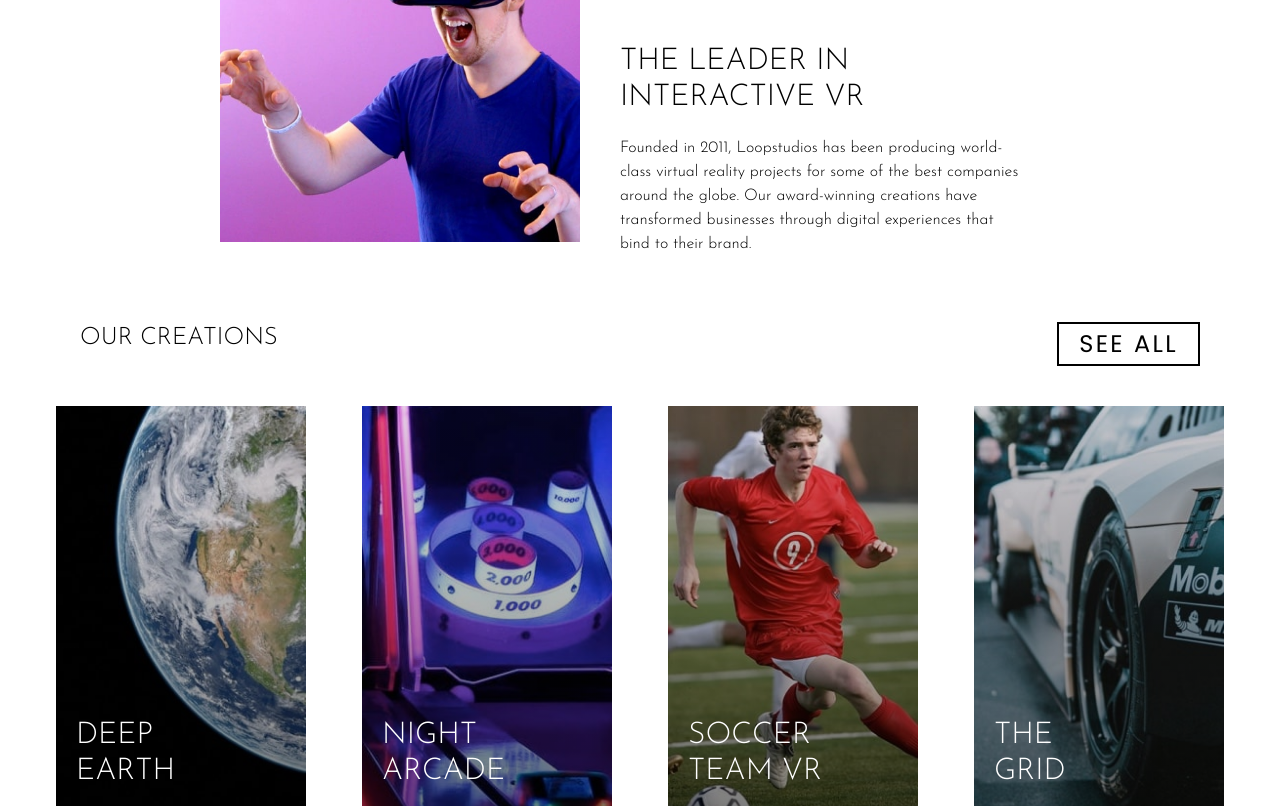
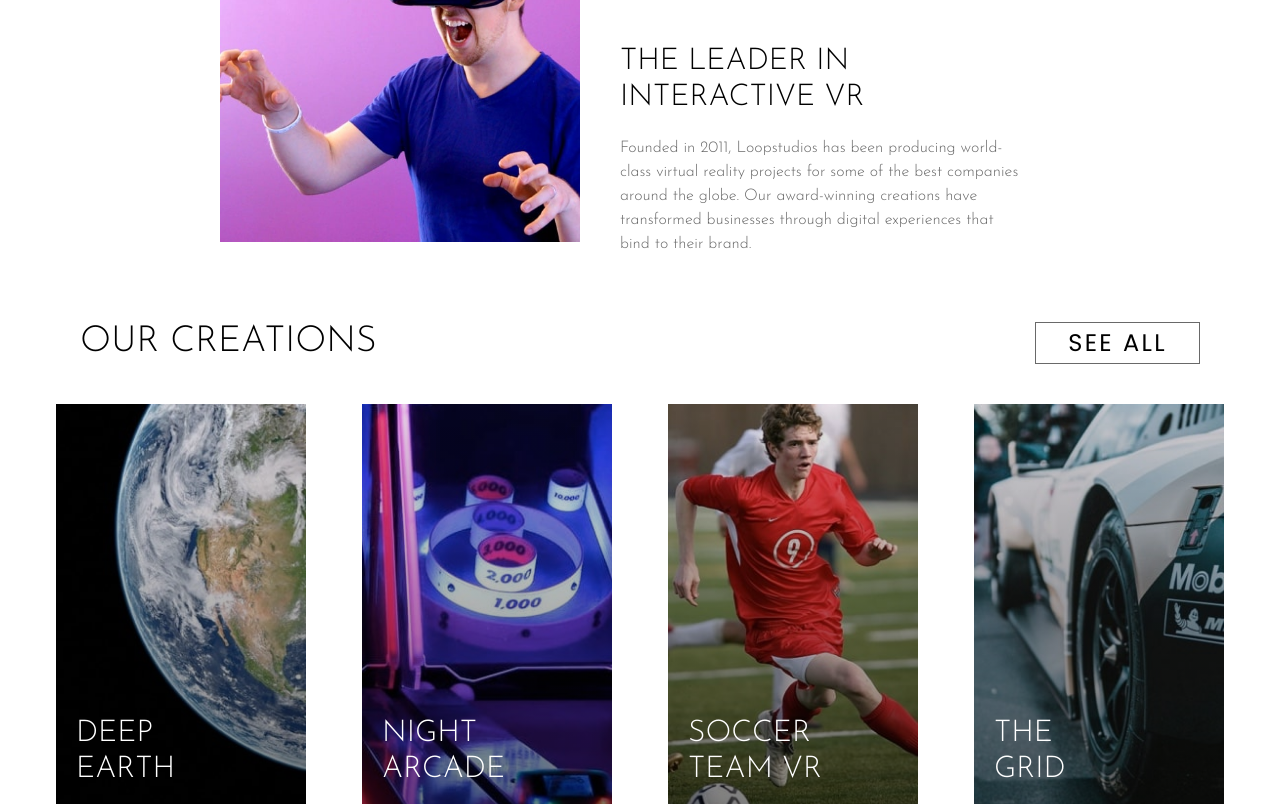
Before and after one commit to ValTM/friendly-bassoon, a React (Vite) app: page /loopstudio in a window 1280 px wide. Shown: the part 760-1568 px from the top of the page. Built offline with nearby package versions, Linux system fonts and the light colour scheme; the HTML template or start-up script is replaced by a standard one.

Commit message:
added small changes to Loopstudio project

```diff
--- a/src/pages/Loopstudio/Footer/Footer.css
+++ b/src/pages/Loopstudio/Footer/Footer.css
@@ -5,9 +5,27 @@
   margin: 0 auto;
 }
 
-.footer .socials li {
+.footer .footer--nav--socials li {
   margin: 0 10px;
+  position: relative;
 }
+.footer .footer--nav--socials li:after {
+  content: '';
+  position: absolute;
+  width: 100%;
+  transform: scaleX(0);
+  height: 2px;
+  bottom: -10px;
+  left: 0px;
+  background-color: var(--primary-white);
+  transform-origin: bottom right;
+  transition: transform 0.25s ease-out;
+}
+.footer .footer--nav--socials li:hover:after {
+  transform: scaleX(1);
+  transform-origin: bottom left;
+}
+
 @media screen and (min-width: 1024px) {
   .footer {
     height: 200px;
--- a/src/pages/Loopstudio/Footer/Footer.jsx
+++ b/src/pages/Loopstudio/Footer/Footer.jsx
@@ -11,7 +11,7 @@ function Footer() {
     <div className="footer mt-40 bg-black lg:flex justify-between  content-center ">
       <div>
         <img className="mx-auto pt-10 lg:ml-0" src={logo} alt="" />
-        <ul className=" mt-10 flex flex-col text-center text-white text-2xl lg:flex-row">
+        <ul className="footer--nav mt-10 flex flex-col text-center text-white text-2xl lg:flex-row">
           <li>About</li>
           <li>Careers</li>
           <li>Events</li>
@@ -20,7 +20,7 @@ function Footer() {
         </ul>
       </div>
       <div>
-        <ul className=" socials mt-10 flex justify-center lg:justify-end">
+        <ul className="footer--nav--socials mt-10 flex justify-center lg:justify-end">
           <li>
             <img src={fb} alt="" />
           </li>
--- a/src/pages/Loopstudio/Loopstudio.css
+++ b/src/pages/Loopstudio/Loopstudio.css
@@ -3,8 +3,8 @@
 :root {
   --primary-white: hsl(0, 0%, 100%);
   --primary-black: hsl(0, 0%, 0%);
-  --primary-dark-gray: hsl(0, 0%, 55%);
-  --primary-very-dark-gray: hsl(0, 0%, 41%);
+  --primary-dark-gray: #8c8c8c;
+  --primary-very-dark-gray: #696969;
   --font-alata: 'Alata';
   --font-josefin: 'Josefin Sans';
 }
--- a/src/pages/Loopstudio/MainSection/MainGallery/MainGallery.jsx
+++ b/src/pages/Loopstudio/MainSection/MainGallery/MainGallery.jsx
@@ -9,11 +9,11 @@ function MainGallery() {
         Our Creations
       </h1>
       <div className=" gallery--nav hidden mx-20 lg:flex lg:justify-between">
-        <h1 className="text-center gallery--text text-2xl uppercase ">
+        <h1 className="text-center gallery--text text-4xl uppercase ">
           Our Creations
         </h1>
         <a
-          className="border-2 border-black px-5 py-1 text-2xl uppercase tracking-widest hover:bg-black hover:text-white hover:border-2 duration-300 "
+          className="border border-loopDarkGray border-black text-black px-8 py-1 text-2xl uppercase tracking-widest hover:bg-black hover:text-white hover:border duration-300 "
           href=""
         >
           See All
@@ -22,7 +22,7 @@ function MainGallery() {
       <div className="items justify-center grid mt-10 gap-x-14 gap-y-8 lg:flex flex-wrap ">
         <ShowcaseCard
           cardClassName="loop-earth item "
-          textClassName="items-text absolute bottom-2 left-5 text-white uppercase text-2xl lg:text-3xl lg:bottom-4 "
+          textClassName="items-text absolute bottom-2 left-5 text-white uppercase text-2xl lg:text-3xl lg:bottom-4"
           text1="deep"
           text2="earth"
         />
--- a/src/pages/Loopstudio/MainSection/MainShowcase/MainShowcase.jsx
+++ b/src/pages/Loopstudio/MainSection/MainShowcase/MainShowcase.jsx
@@ -10,7 +10,7 @@ function MainShowcase() {
         <h1 className="text-3xl uppercase mt-10">
           The leader in interactive VR
         </h1>
-        <p className="mt-5 mx-auto ">
+        <p className="mt-5 mx-auto text-loopDarkGray ">
           Founded in 2011, Loopstudios has been producing world-class virtual
           reality projects for some of the best companies around the globe. Our
           award-winning creations have transformed businesses through digital
--- a/tailwind.config.cjs
+++ b/tailwind.config.cjs
@@ -5,6 +5,11 @@ module.exports = {
     fontFamily: {
       sans: ['Poppins', 'sans-serif'],
     },
+    colors: {
+      white: '#fff',
+      black: '#000',
+      loopDarkGray: '#696969',
+    },
   },
   plugins: [],
 };
```
